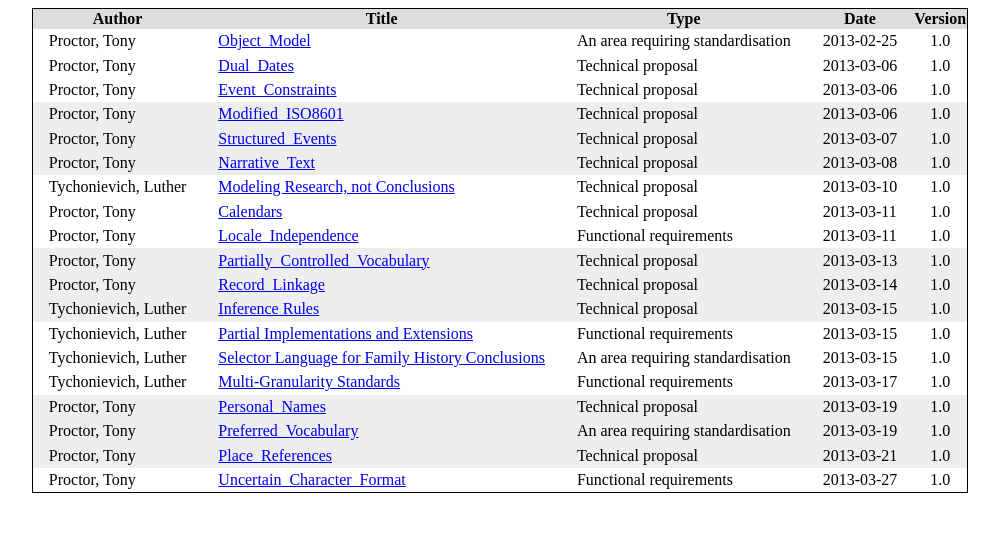
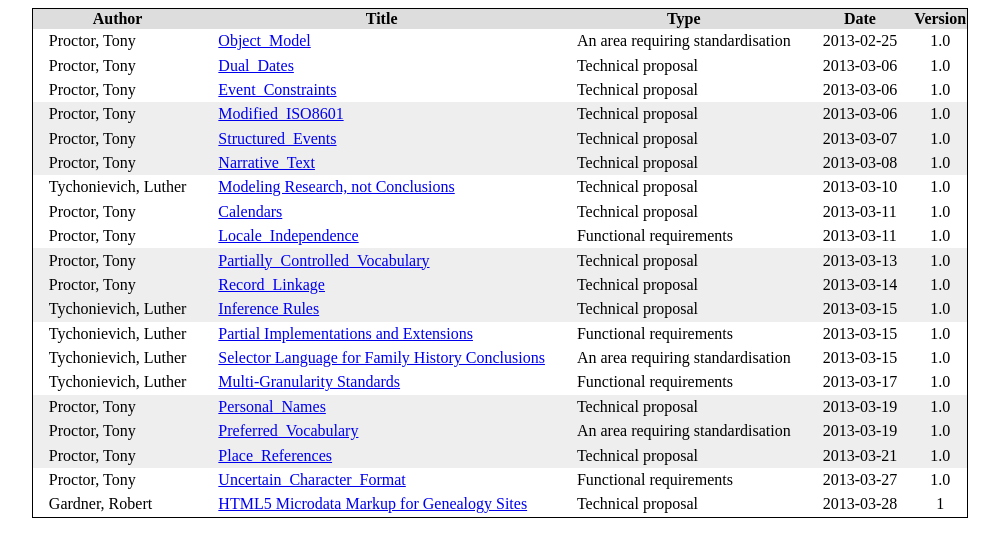
Before and after one commit to tychonievich/fhiso-papers, a plain HTML site: page index.html in a window 1280 px wide. Shown: the whole page, without its empty margins (140-1139 px from the left). Drawn offline with Linux system fonts and the light colour scheme.

Commit message:
entry 28

```diff
--- a/index.html
+++ b/index.html
@@ -44,6 +44,7 @@
 <body onload="makeOnClick();">
 <table><tbody id="tablerows">
 	<tr><th>Author</th><th>Title</th><th>Type</th><th>Date</th><th>Version</th></tr>
+<tr><td class="author">Gardner, Robert</td><td class="title"><a href="fhiso-paper-0028-1.pdf">HTML5 Microdata Markup for Genealogy Sites</a></td><td class="type">Technical proposal</td><td class="date">2013-03-28</td><td class="version">1</td></tr>
 <tr><td class="author">Proctor, Tony</td><td class="title"><a href="fhiso-paper-0027-1-0.pdf">Uncertain_Character_Format</a></td><td class="type">Functional requirements</td><td class="date">2013-03-27</td><td class="version">1.0</td></tr>
 <tr><td class="author">Proctor, Tony</td><td class="title"><a href="fhiso-paper-0025-1-0.pdf">Structured_Events</a></td><td class="type">Technical proposal</td><td class="date">2013-03-07</td><td class="version">1.0</td></tr>
 <tr><td class="author">Proctor, Tony</td><td class="title"><a href="fhiso-paper-0024-1-0.pdf">Record_Linkage</a></td><td class="type">Technical proposal</td><td class="date">2013-03-14</td><td class="version">1.0</td></tr>
```
Also changed, not shown: 1 other file.
